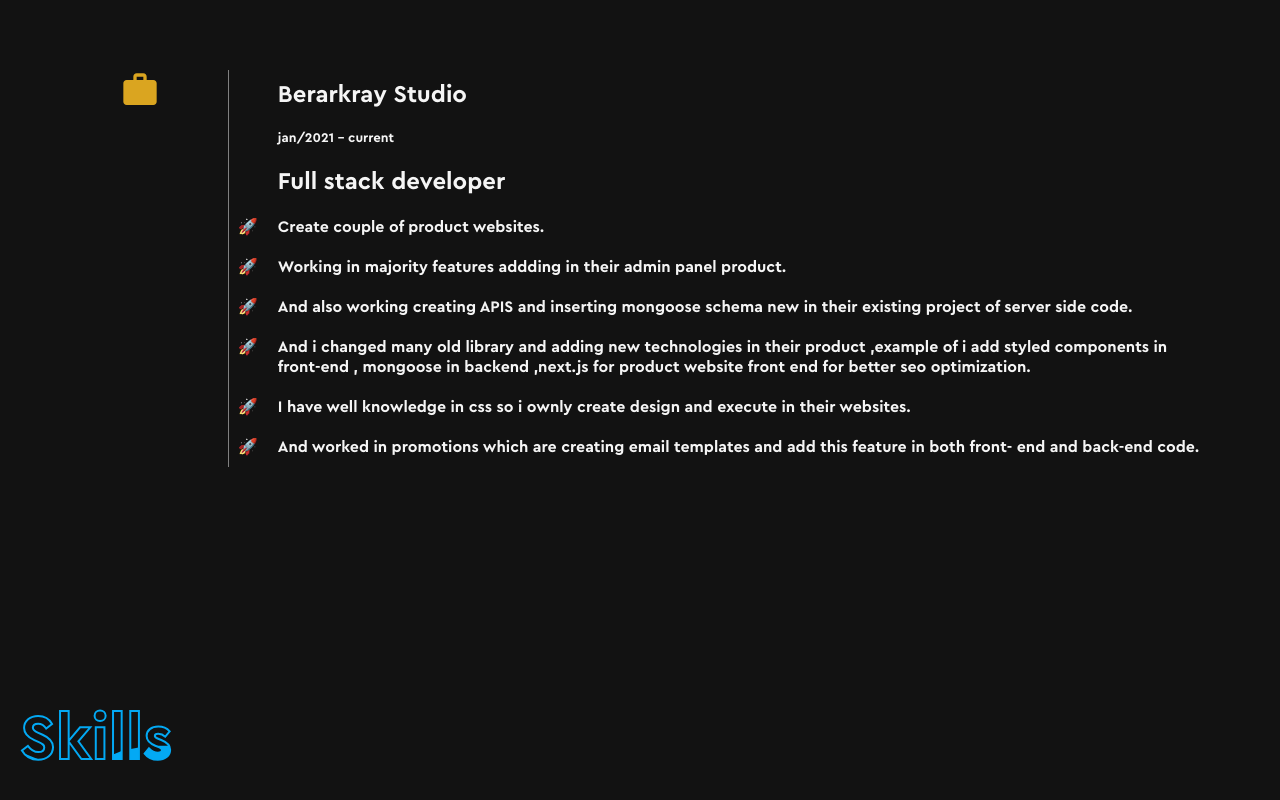
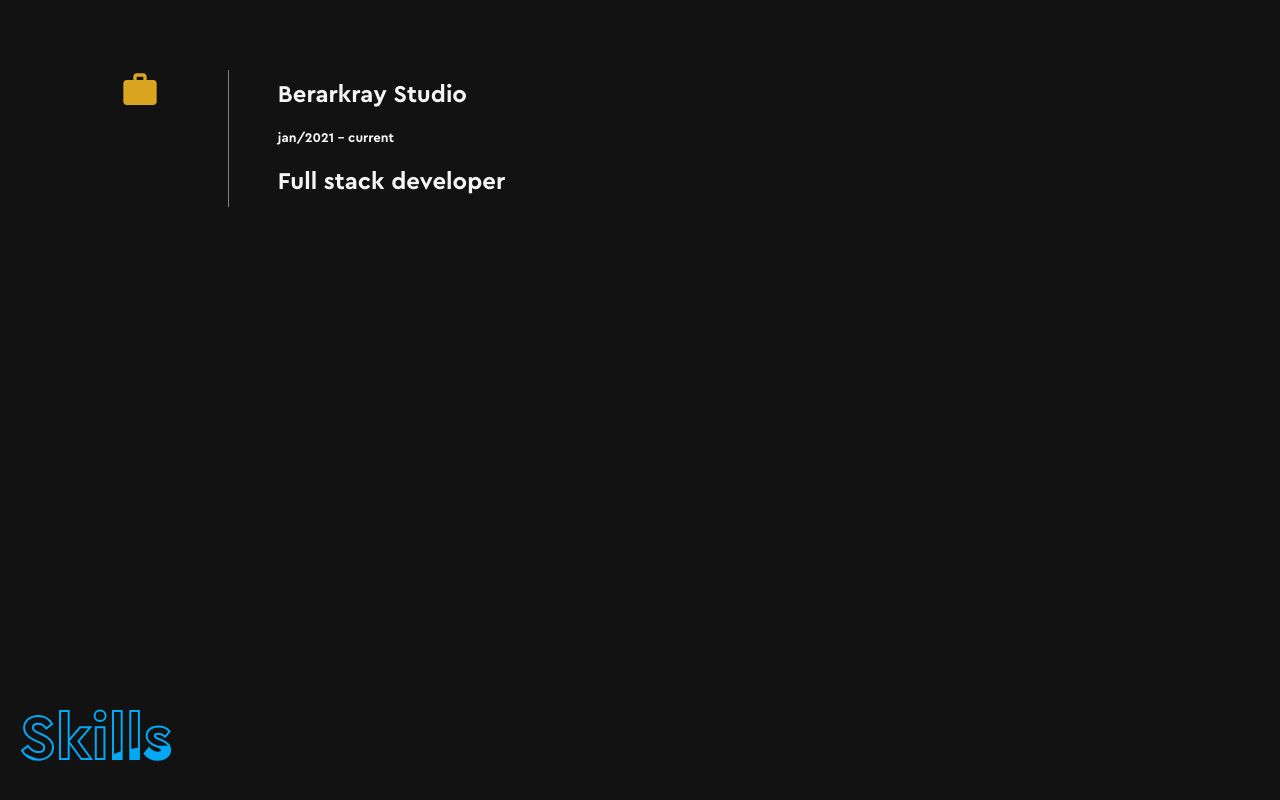
Before and after one commit to usvishnuprakash/iamvishnuprakash, a React (Create React App) app: page / in a window 1280 px wide. Shown: the part 2521-3321 px from the top of the page. Built offline with nearby package versions, Linux system fonts and the light colour scheme.

Commit message:
this is some changes in my whole project

```diff
--- a/src/sections/experience.jsx
+++ b/src/sections/experience.jsx
@@ -16,28 +16,7 @@
           <h5 className="period content">jan/2021 - current</h5>
           <h1 className="content">Full stack developer</h1>
           <ul>
-            <li>Create couple of product websites.</li>
-            <li>
-              Working in majority features addding in their admin panel product.
-            </li>
-            <li>
-              And also working creating APIS and inserting mongoose schema new
-              in their existing project of server side code.
-            </li>
-            <li>
-              And i changed many old library and adding new technologies in
-              their product ,example of i add styled components in front-end ,
-              mongoose in backend ,next.js for product website front end for
-              better seo optimization.
-            </li>
-            <li>
-              I have well knowledge in css so i ownly create design and execute
-              in their websites.
-            </li>
-            <li>
-              And worked in promotions which are creating email templates and
-              add this feature in both front- end and back-end code.
-            </li>
+
           </ul>
         </ExContentwrap>
       </ExperienceWrap>
```
